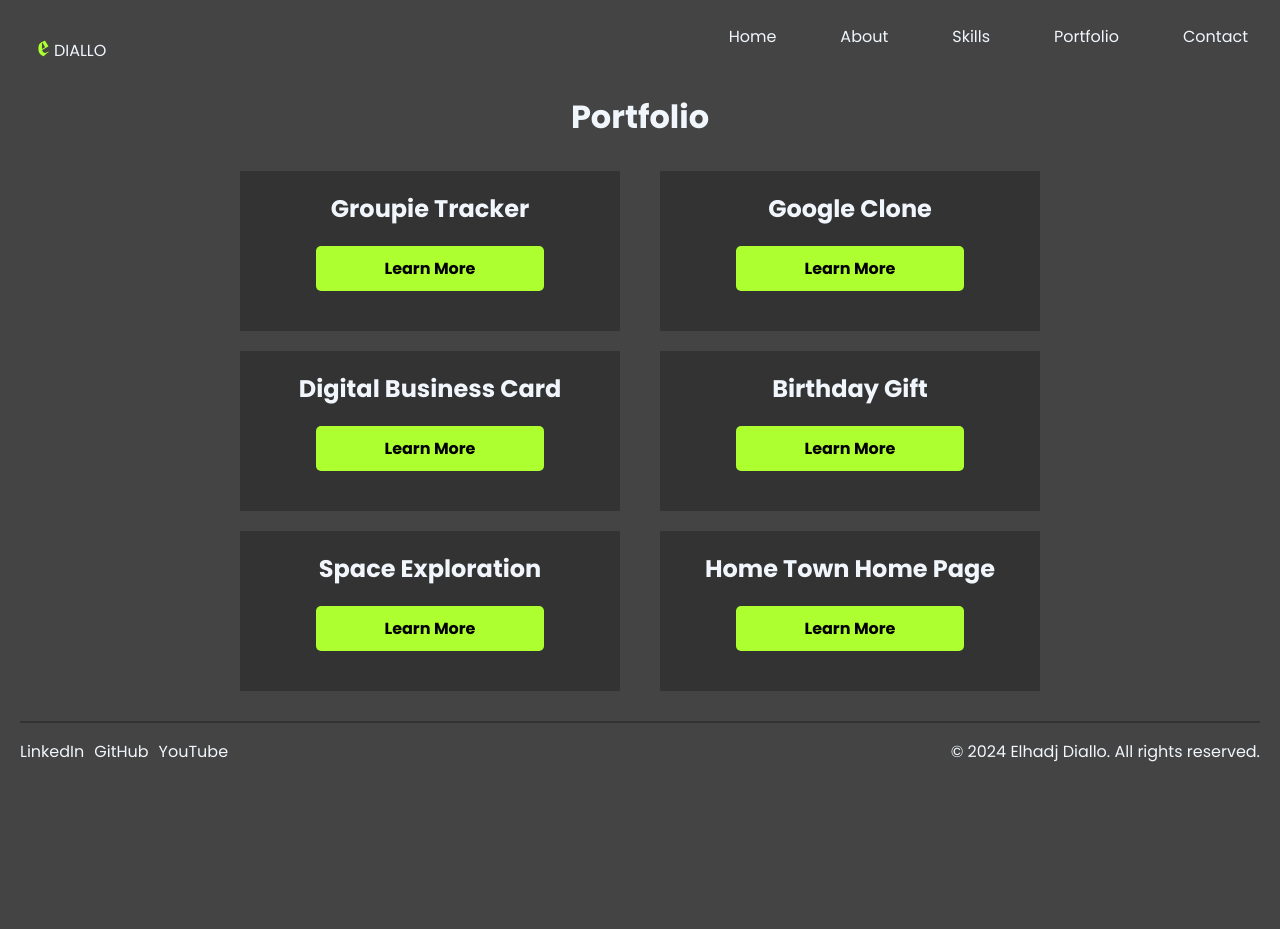
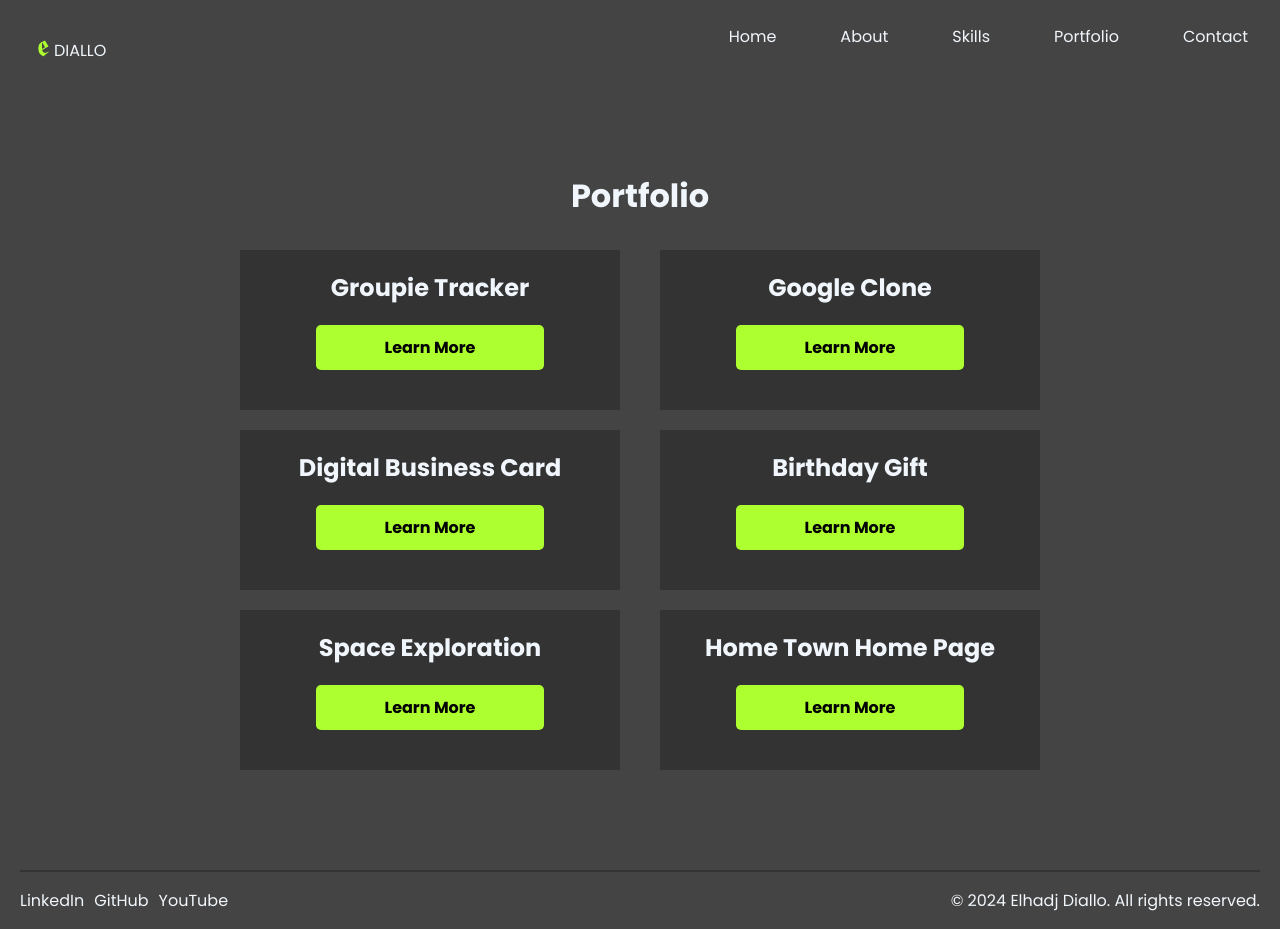
Before and after one commit to eediallo/eediallo.github.io, a React (Create React App) app in the folder my-portfolio/: page /portfolio in a window 1280 px wide. Before the commit the page ends 800 px from the top, so only its background shows below. Built offline with nearby package versions, Linux system fonts and the light colour scheme.

Commit message:
adds margin to porfolio section

```diff
--- a/my-portfolio/src/css/portfolio.css
+++ b/my-portfolio/src/css/portfolio.css
@@ -1,7 +1,6 @@
-/* .portfolio-section{
-    display: grid;
-    grid-template-columns: 200px 200px;
-} */
+.portfolio-section{
+    margin: 100px 0;
+}
 :root {
     --black: black;
     --white: #F0F6FC;
```
